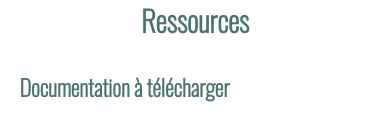
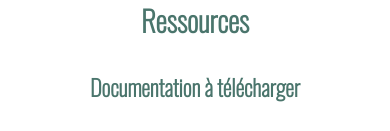
Before and after one commit to WildCodeSchool/remotefr-js-0920-p3-regionsud-pollutionlumineuse-front, a React (Create React App) app: page /ressource in a window 390 px wide. Shown: the part 133-264 px from the top of the page. Built offline with nearby package versions, Linux system fonts and the light colour scheme; grey boxes are pictures that could not be loaded; some icons are missing.

Commit message:
fix CSS on h3

```diff
--- a/src/pages/Ressource.css
+++ b/src/pages/Ressource.css
@@ -84,6 +84,9 @@
 
 @media only screen and (max-width: 700px) {
   .Ressource {
-    width: 90%;
+    width: 100%;
+  }
+  .Ressource h3 {
+    text-align: center;
   }
 }
```
